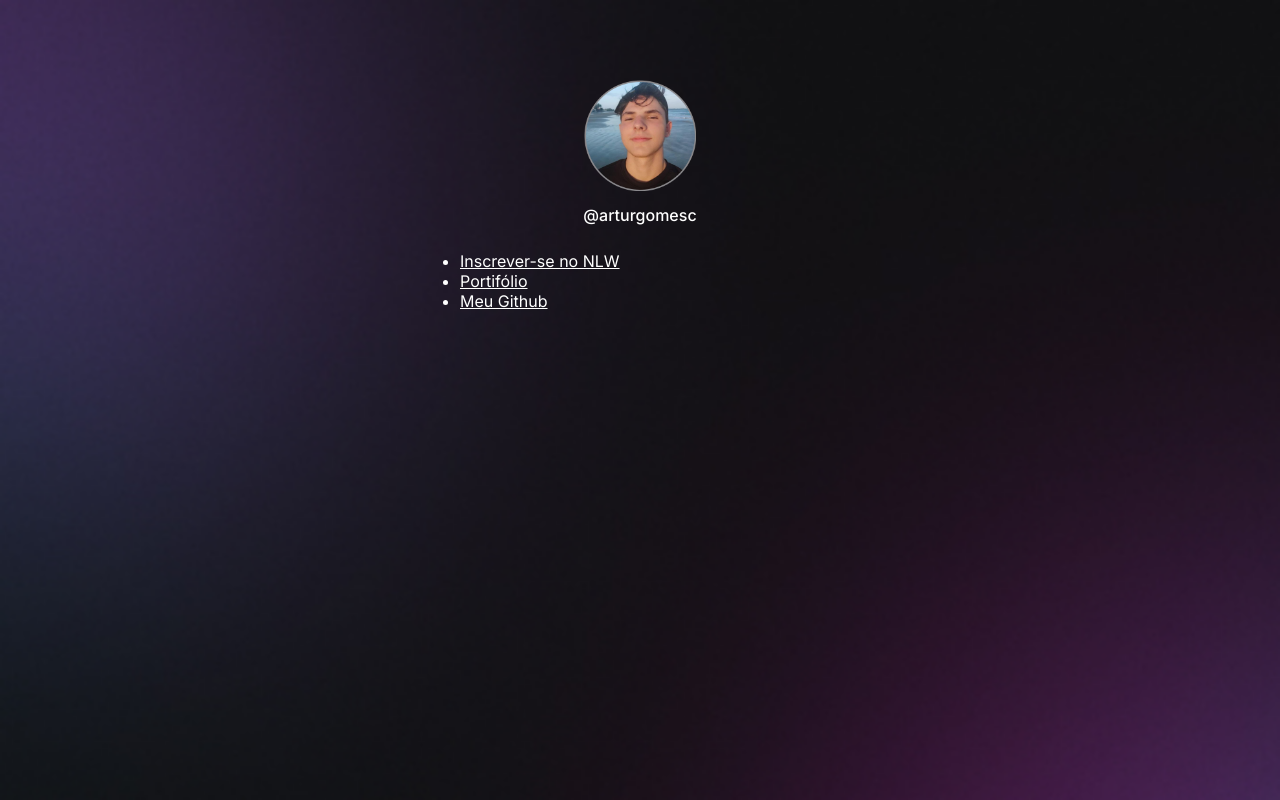
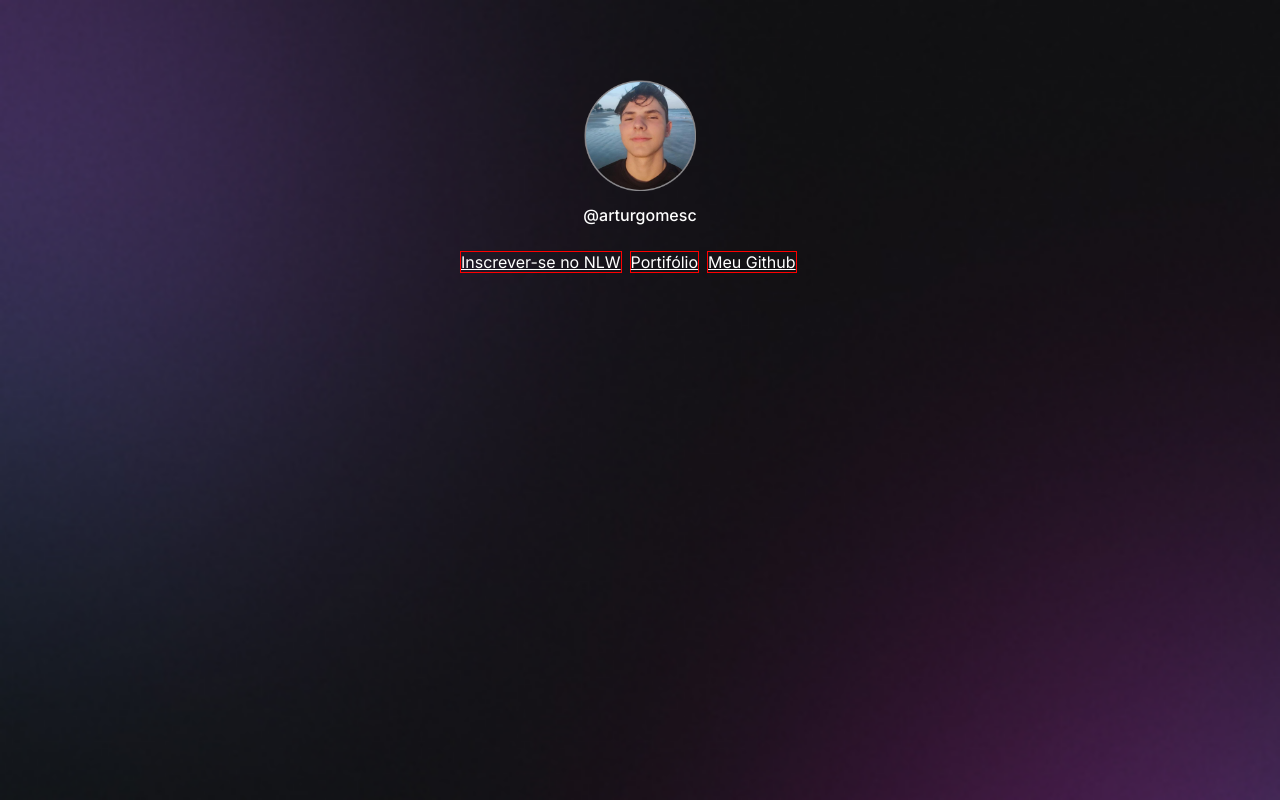
Before and after one commit to arturgomesc/DevLinks, a plain HTML site: page index.html in a window 1280 px wide. Drawn offline with Linux system fonts and the light colour scheme; a web font is replaced by a local one.

Commit message:
atualizacao

```diff
--- a/style.css
+++ b/style.css
@@ -42,3 +42,16 @@ body * {
     line-height: 24px;
     margin-top: 8px;
 }
+
+/* links */
+
+ul {
+    list-style: none;
+
+    display: flex;
+    gap: 8px;
+}
+
+ul li {
+    border:  1px solid red;
+}
```
